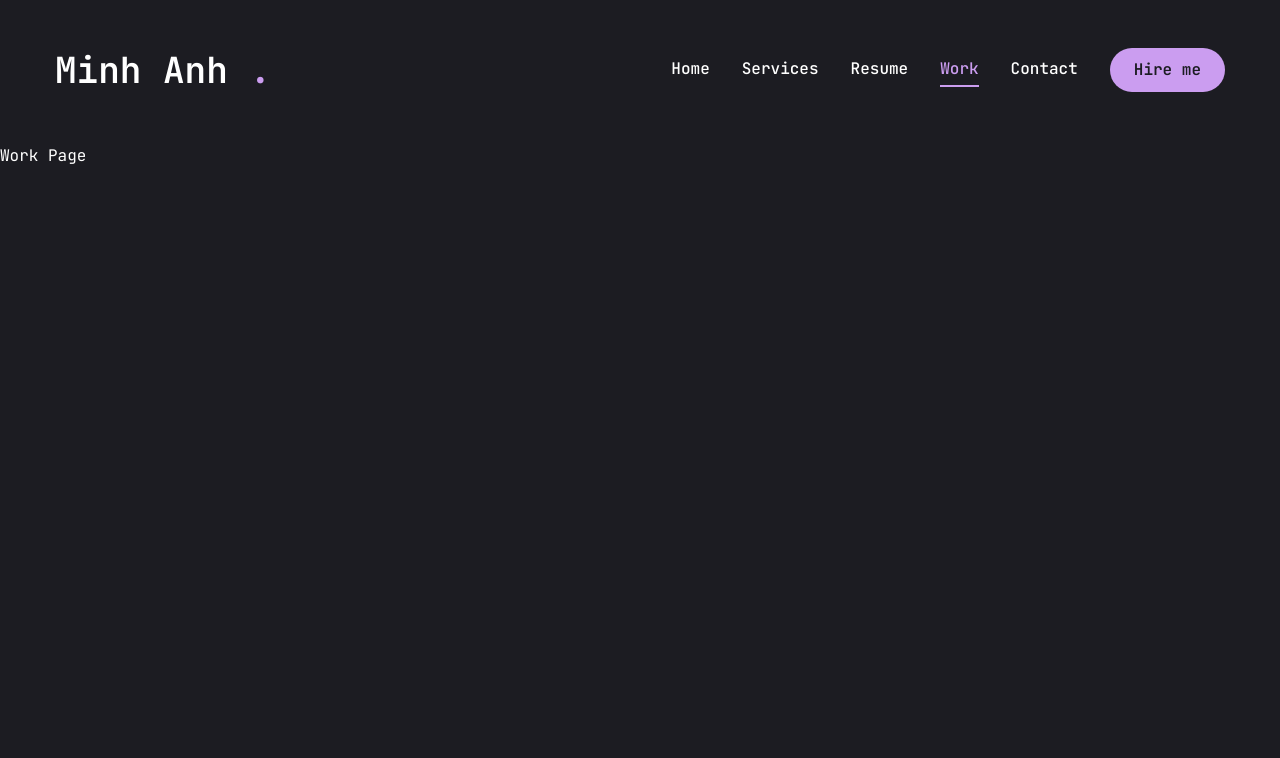
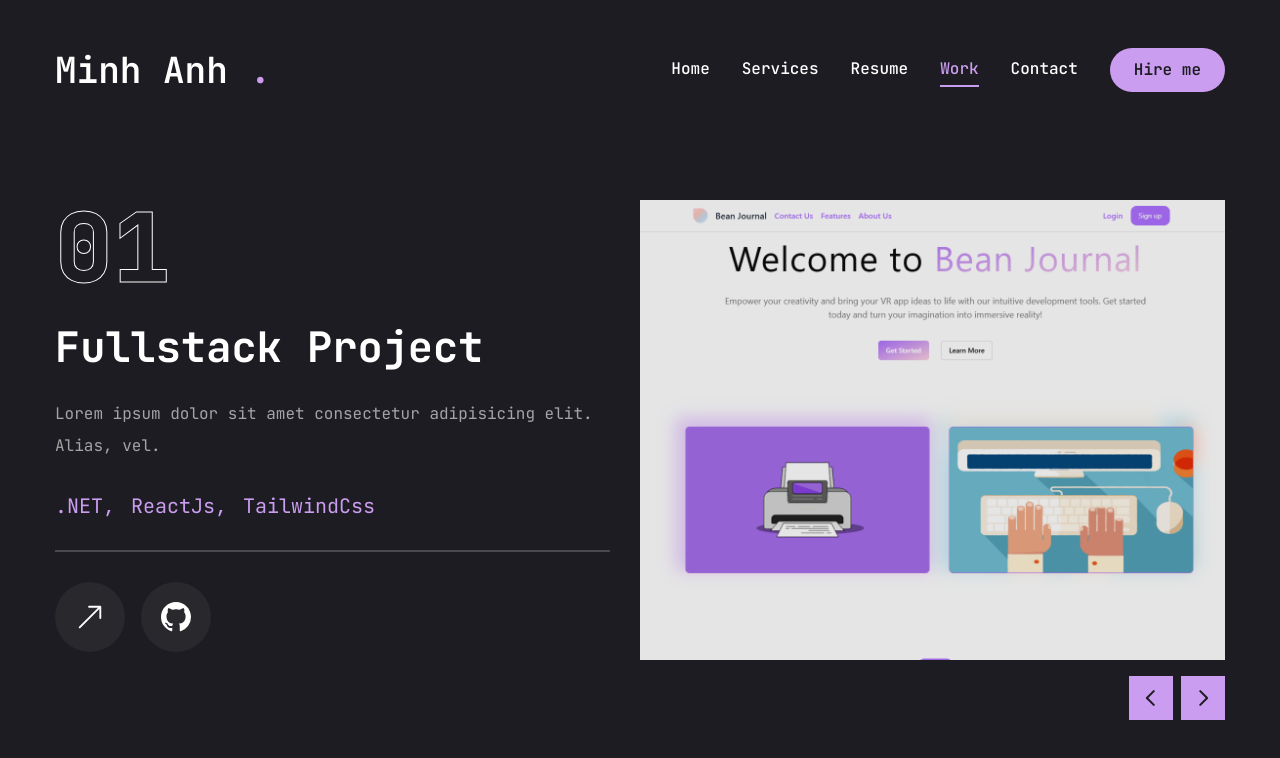
Before and after one commit to MinhAnh2610/minhanh-portfolio, a Next.js app: page /work in a window 1280 px wide. Shown: the top 758 px of the page. Built offline with nearby package versions, Linux system fonts and the light colour scheme.

Commit message:
Work page

```diff
--- a/app/work/page.tsx
+++ b/app/work/page.tsx
@@ -1,7 +1,152 @@
+"use client";
+
+import { motion } from "framer-motion";
+import React, { useState } from "react";
+
+import { Swiper, SwiperSlide } from "swiper/react";
+
+import { BsArrowUpRight, BsGithub } from "react-icons/bs";
+
+import {
+  Tooltip,
+  TooltipContent,
+  TooltipProvider,
+  TooltipTrigger,
+} from "@/components/ui/tooltip";
+
+import Link from "next/link";
+import Image from "next/image";
+import WorkSliderBtns from "@/components/WorkSliderBtns";
+
+const projects = [
+  {
+    num: "01",
+    category: "fullstack",
+    title: "project 1",
+    description:
+      "Lorem ipsum dolor sit amet consectetur adipisicing elit. Alias, vel.",
+    stack: [{ name: ".NET" }, { name: "ReactJs" }, { name: "TailwindCss" }],
+    image: "/assets/work/beanjournal.png",
+    live: "https://beanjournal.vercel.app/",
+    github: "https://github.com/MinhAnh2610/BeanJournal_FrontEnd",
+  },
+];
+
 const Work = () => {
+  const [project, setProject] = useState(projects[0]);
+
+  const handleSlideChange = (swiper: { activeIndex: any }) => {
+    // get current slide index
+    const currentIndex = swiper.activeIndex;
+    // update project state based on current slide index
+    setProject(projects[currentIndex]);
+  };
+
   return (
-    <div>Work Page</div>
-  )
-}
+    <motion.section
+      initial={{ opacity: 0 }}
+      animate={{
+        opacity: 1,
+        transition: { delay: 2.4, duration: 0.4, ease: "easeIn" },
+      }}
+      className="min-h-[80vh] flex flex-col justify-center py-12 xl:py-0"
+    >
+      <div className="container mx-auto">
+        <div className="flex flex-col xl:flex-row xl:gap-[30px]">
+          <div className="w-full xl:w-[50%] xl:h-[460px] flex flex-col xl:justify-between order-2 xl:order-none">
+            <div className="flex flex-col gap-[30px] h-[50%]">
+              {/* outline num */}
+              <div className="text-8xl leading-none font-extrabold text-transparent text-outline">
+                {project.num}
+              </div>
+              {/* project category */}
+              <h2 className="text-[42px] font-bold leading-none text-white group-hover:text-accent transition-all duration-500 capitalize">
+                {project.category} project
+              </h2>
+              {/* project description */}
+              <p className="text-white/60">{project.description}</p>
+              {/* stack */}
+              <ul className="flex gap-4">
+                {project.stack.map((item, index) => {
+                  return (
+                    <li key={index} className="text-xl text-accent">
+                      {item.name}
+                      {/* remove the last comma */}
+                      {index !== project.stack.length - 1 && ","}
+                    </li>
+                  );
+                })}
+              </ul>
+              {/* border */}
+              <div className="border border-white/20"></div>
+              {/* buttons */}
+              <div className="flex items-center gap-4">
+                {/* live project button */}
+                <Link href={project.live}>
+                  <TooltipProvider delayDuration={100}>
+                    <Tooltip>
+                      <TooltipTrigger className="w-[70px] h-[70px] rounded-full bg-white/5 flex justify-center items-center group">
+                        <BsArrowUpRight className="text-white text-3xl group-hover:text-accent" />
+                      </TooltipTrigger>
+                      <TooltipContent>
+                        <p>Live Project</p>
+                      </TooltipContent>
+                    </Tooltip>
+                  </TooltipProvider>
+                </Link>
+                {/* github project button */}
+                <Link href={project.github}>
+                  <TooltipProvider delayDuration={100}>
+                    <Tooltip>
+                      <TooltipTrigger className="w-[70px] h-[70px] rounded-full bg-white/5 flex justify-center items-center group">
+                        <BsGithub className="text-white text-3xl group-hover:text-accent" />
+                      </TooltipTrigger>
+                      <TooltipContent>
+                        <p>Github repository</p>
+                      </TooltipContent>
+                    </Tooltip>
+                  </TooltipProvider>
+                </Link>
+              </div>
+            </div>
+          </div>
+          <div className="w-full xl:w-[50%] relative">
+            <Swiper
+              spaceBetween={30}
+              slidesPerView={1}
+              className="xl:h-[520px] mb-12 xl:mb-0"
+              onSlideChange={handleSlideChange}
+            >
+              {projects.map((project, index) => {
+                return (
+                  <SwiperSlide key={index} className="w-full">
+                    <div className="h-[460px] relative group flex justify-center items-center bg-pink-50/20">
+                      {/* overlay */}
+                      <div className="absolute top-0 bottom-0 w-full h-full bg-black/10 z-10"></div>
+                      {/* image */}
+                      <div className="relative w-full h-full">
+                        <Image
+                          src={project.image}
+                          fill
+                          className="object-cover"
+                          alt=""
+                        />
+                      </div>
+                    </div>
+                  </SwiperSlide>
+                );
+              })}
+              {/* slider buttons */}
+              <WorkSliderBtns
+                containerStyles="flex gap-2 absolute right-0 bottom-[calc(50%_-_22px)] xl:bottom-0 z-20 w-full justify-between xl:w-max xl:justify-none"
+                btnStyles="bg-accent hover:bg-accent-hover text-primary text-[22px] w-[44px] h-[44px] flex justify-center items-center transition-all"
+              />
+            </Swiper>
+          </div>
+        </div>
+      </div>
+    </motion.section>
+  );
+};
 
 export default Work;
--- /dev/null
+++ b/components/WorkSliderBtns.tsx
@@ -0,0 +1,20 @@
+"use client";
+
+import { useSwiper } from "swiper/react";
+import { PiCaretLeftBold, PiCaretRightBold } from "react-icons/pi";
+
+const WorkSliderBtns = ({ containerStyles, btnStyles, iconStyles }: any) => {
+  const swiper = useSwiper();
+  return (
+    <div className={containerStyles}>
+      <button className={btnStyles} onClick={() => swiper.slidePrev()}>
+        <PiCaretLeftBold className={iconStyles} />
+      </button>
+      <button className={btnStyles} onClick={() => swiper.slideNext()}>
+        <PiCaretRightBold className={iconStyles} />
+      </button>
+    </div>
+  );
+};
+
+export default WorkSliderBtns;
--- a/package.json
+++ b/package.json
@@ -24,6 +24,7 @@
     "react-countup": "^6.5.3",
     "react-dom": "^19.0.0",
     "react-icons": "^5.4.0",
+    "swiper": "^11.2.0",
     "tailwind-merge": "^2.6.0",
     "tailwindcss-animate": "^1.0.7"
   },
```
Also changed, not shown: public/assets/work/beanjournal.png (added), 1 other file (tests, documents, lock files or other folders).
